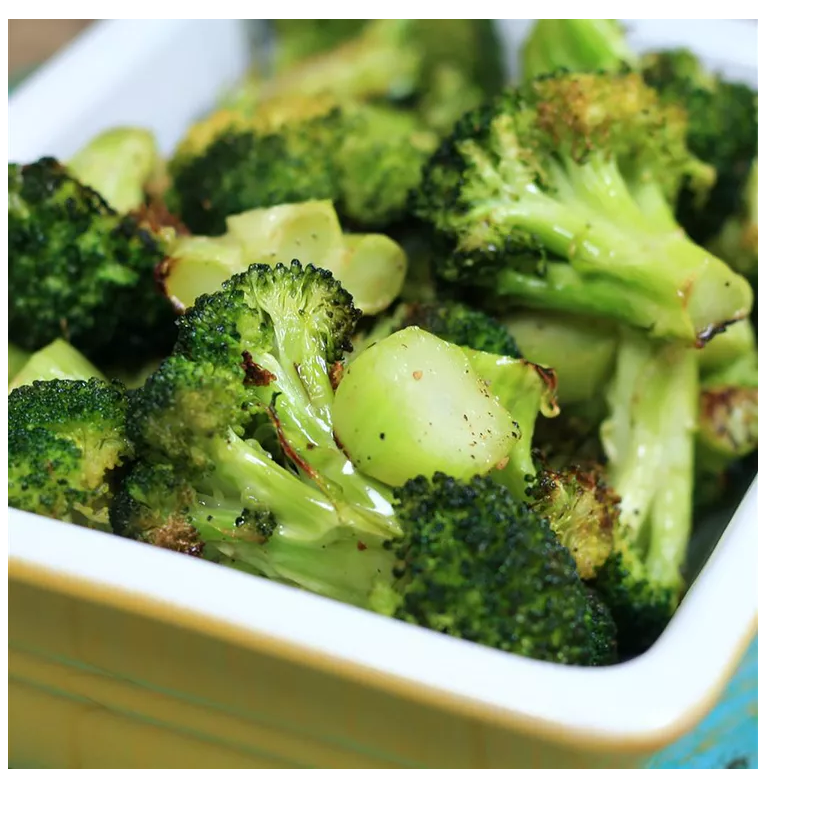
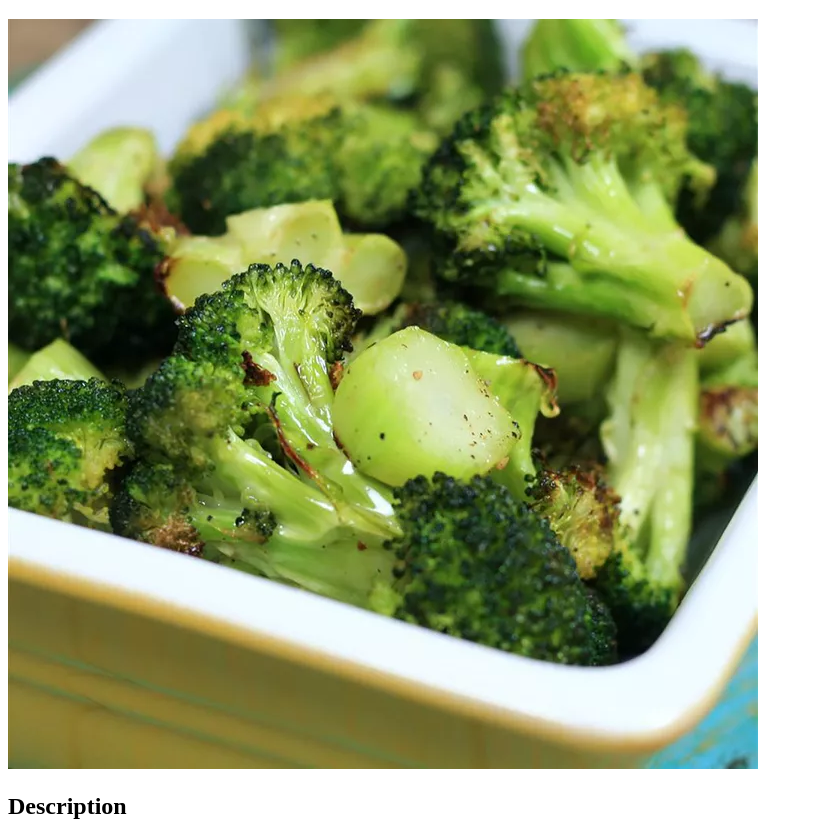
Before and after one commit to wzjustuslim/odin-recipes, a plain HTML site: page recipes/broccoli.html in a window 1280 px wide. Shown: the part 61-901 px from the top of the page, without its empty margins (0-813 px from the left). Before the commit the page ends 842 px from the top, so only its background shows below. Drawn offline with Linux system fonts and the light colour scheme.

Commit message:
Add description header

```diff
--- a/recipes/broccoli.html
+++ b/recipes/broccoli.html
@@ -8,7 +8,7 @@
 <body>
   <h1>Easy Roasted Broccoli</h1>
   <img src="../images/1765553-easy-roasted-broccoli-FranceC-1x1-1-327e091005644ea99b1ce0107d3dd2c6.webp" alt="easy-roasted-broccoli">
-  <!-- h2 "Description" -->
+  <h2>Description</h2>
   <!-- p description -->
   <!-- p description -->
   <!-- h2 "Ingredients" -->
```
